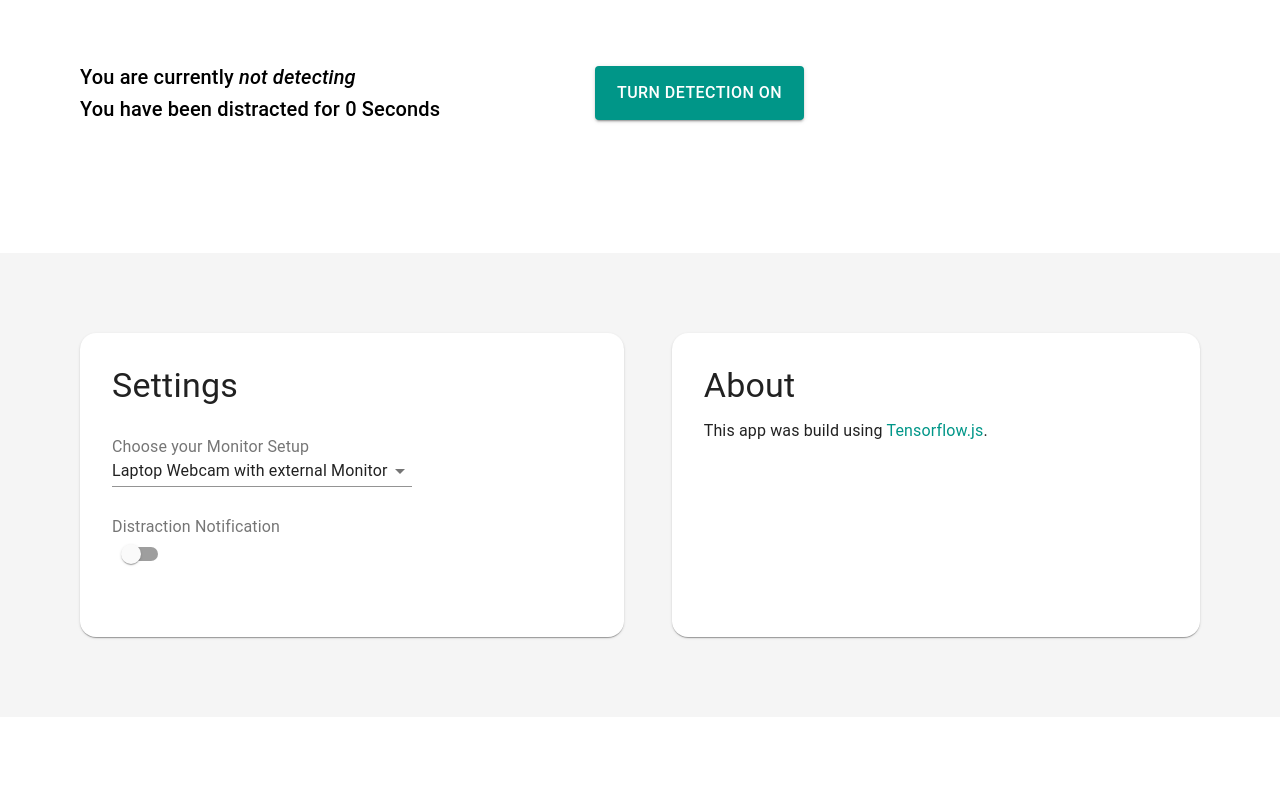
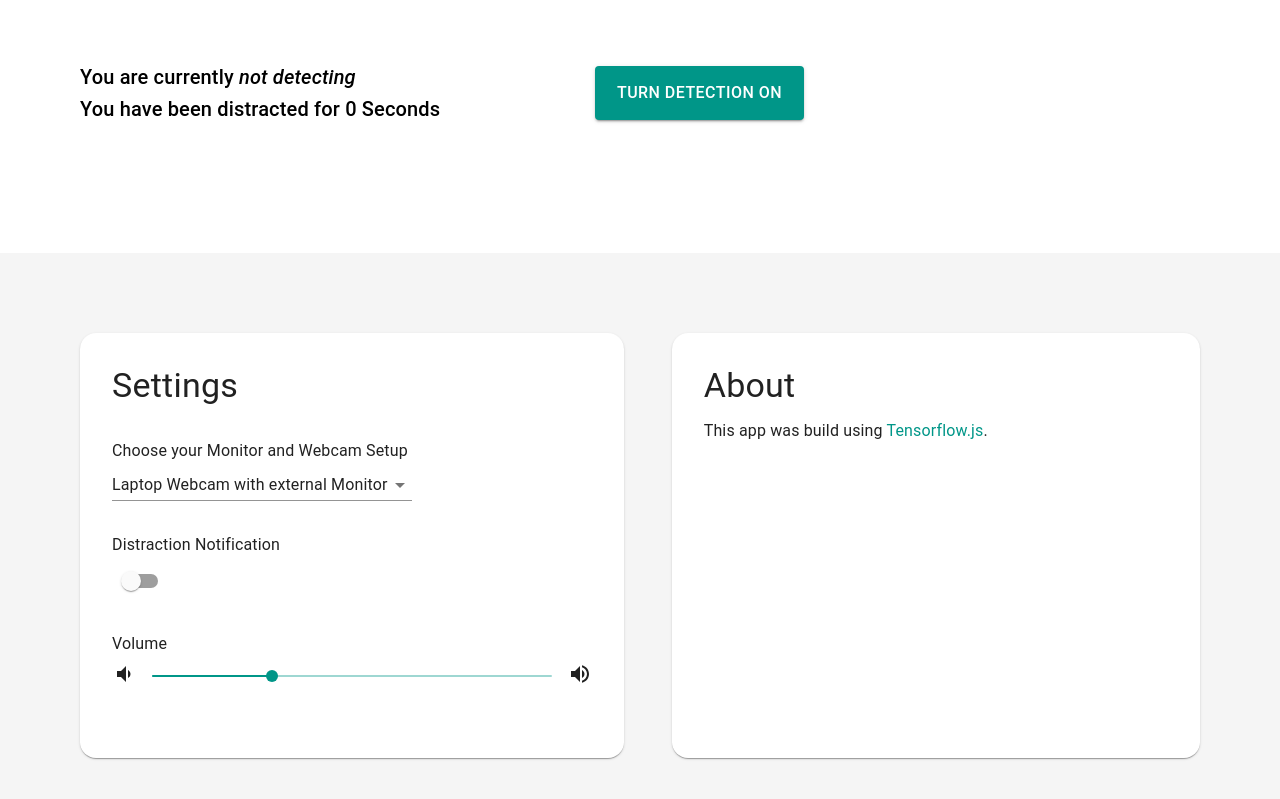
Before and after one commit to moritzWa/focuscam, a React (Create React App) app: page / in a window 1280 px wide. Shown: the part 421-1220 px from the top of the page. Before the commit the page ends 1138 px from the top, so only its background shows below. Built offline with nearby package versions, Linux system fonts and the light colour scheme; no server answers.

Commit message:
change volume

```diff
--- a/src/FocusCam.js
+++ b/src/FocusCam.js
@@ -10,7 +10,12 @@ import {
 	Typography,
 	Card,
 	CardContent,
+	Grid,
+	Slider,
 } from "@material-ui/core";
+
+import VolumeDown from "@material-ui/icons/VolumeDown";
+import VolumeUp from "@material-ui/icons/VolumeUp";
 
 import juntos_sound from "./resources/juntos-607.mp3";
 
@@ -29,13 +34,22 @@ function FocusCam() {
 	const [topPrediction, setTopPrediction] = useState("detecting...");
 	const [distractionDuration, setDistractionDuration] = useState(null);
 	const [pausedDuration, setPausedDuration] = useState(0);
-	const [sound, setSound] = useState(false);
 
 	const [focusCamOn, setFocusCamOn] = useState(false);
+	const [sound, setSound] = useState(false);
 	const [standby, setStandby] = useState(false);
+	const [volume, setVolume] = React.useState(30);
 
 	const webcamRef = useRef(null);
 	const notificationSound = new Audio(juntos_sound);
+
+	notificationSound.volume = volume / 100;
+
+	navigator.mediaDevices
+		.enumerateDevices()
+		.then((devices) =>
+			console.log(devices.InputDeviceInfo ? devices.InputDeviceInfo.kind : null)
+		);
 
 	useEffect(() => {
 		let stackSize = 0;
@@ -102,7 +116,6 @@ function FocusCam() {
 		monitorSetup.name,
 		standby,
 		sound,
-		notificationSound,
 		pausedDuration,
 	]);
 
@@ -167,9 +180,12 @@ function FocusCam() {
 							Settings
 						</Typography>
 						<div className="settings__item">
-							<InputLabel id="demo-simple-select-label">
-								Choose your Monitor Setup
-							</InputLabel>
+							<Typography gutterBottom>
+								{" "}
+								Choose your Monitor and Webcam Setup
+							</Typography>
+							<InputLabel id="demo-simple-select-label"></InputLabel>
+
 							<Select
 								labelId="Monitor Setup Name"
 								id="demo-simple-select"
@@ -188,15 +204,34 @@ function FocusCam() {
 						</div>
 
 						<div className="settings__item">
-							<InputLabel id="demo-simple-select-label">
-								Distraction Notification
-							</InputLabel>
+							<Typography gutterBottom>Distraction Notification</Typography>
 							<Switch
 								checked={sound}
 								onChange={() => setSound(!sound)}
 								name=""
 								inputProps={{ "aria-label": "secondary checkbox" }}
 							/>
+						</div>
+
+						<div className="settings__item">
+							<Typography id="continuous-slider" gutterBottom>
+								Volume
+							</Typography>
+							<Grid container spacing={2}>
+								<Grid item>
+									<VolumeDown />
+								</Grid>
+								<Grid item xs>
+									<Slider
+										value={volume}
+										onChange={(event, volume) => setVolume(volume)}
+										aria-labelledby="continuous-slider"
+									/>
+								</Grid>
+								<Grid item>
+									<VolumeUp />
+								</Grid>
+							</Grid>
 						</div>
 					</CardContent>
 				</Card>
```
